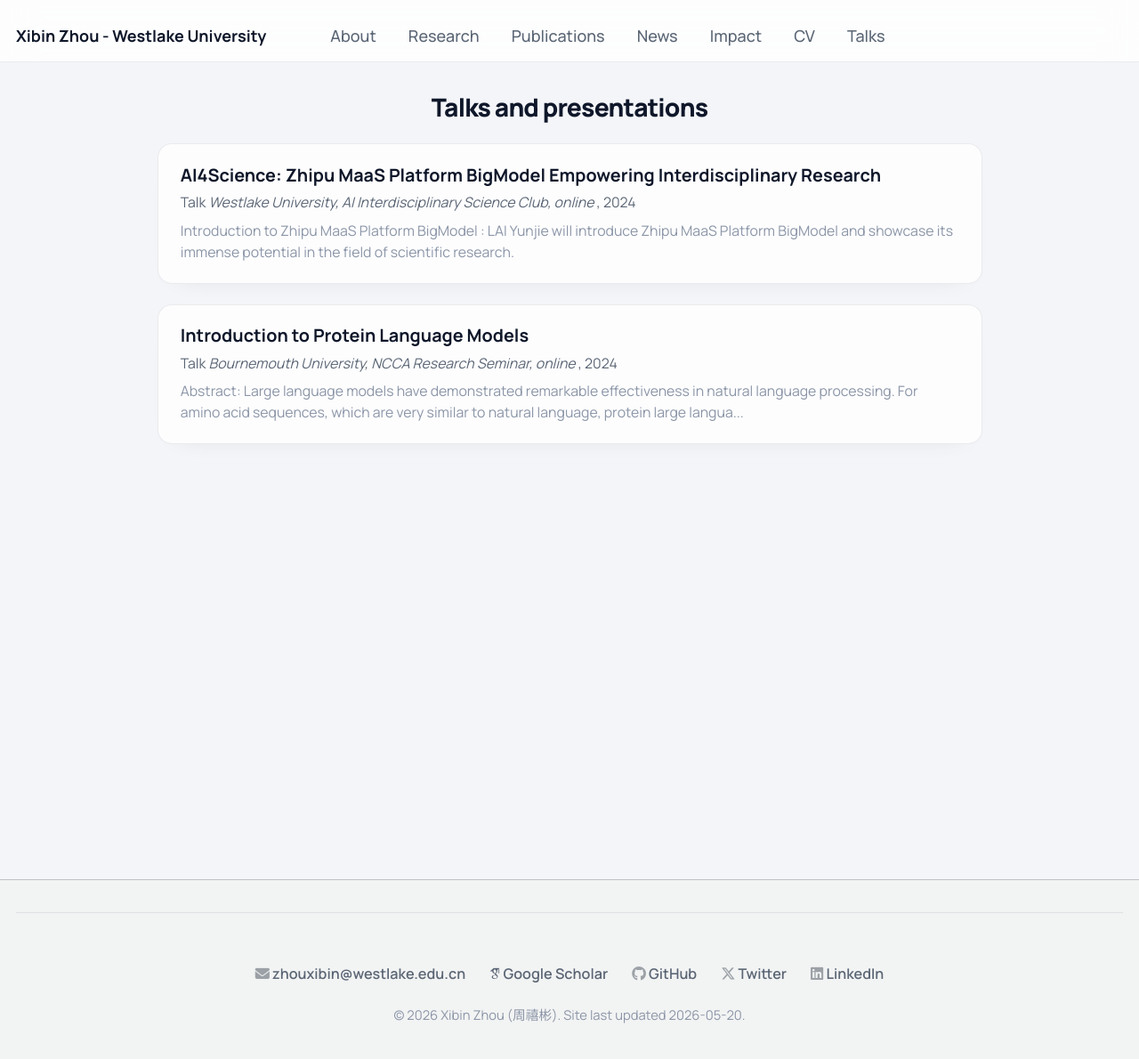
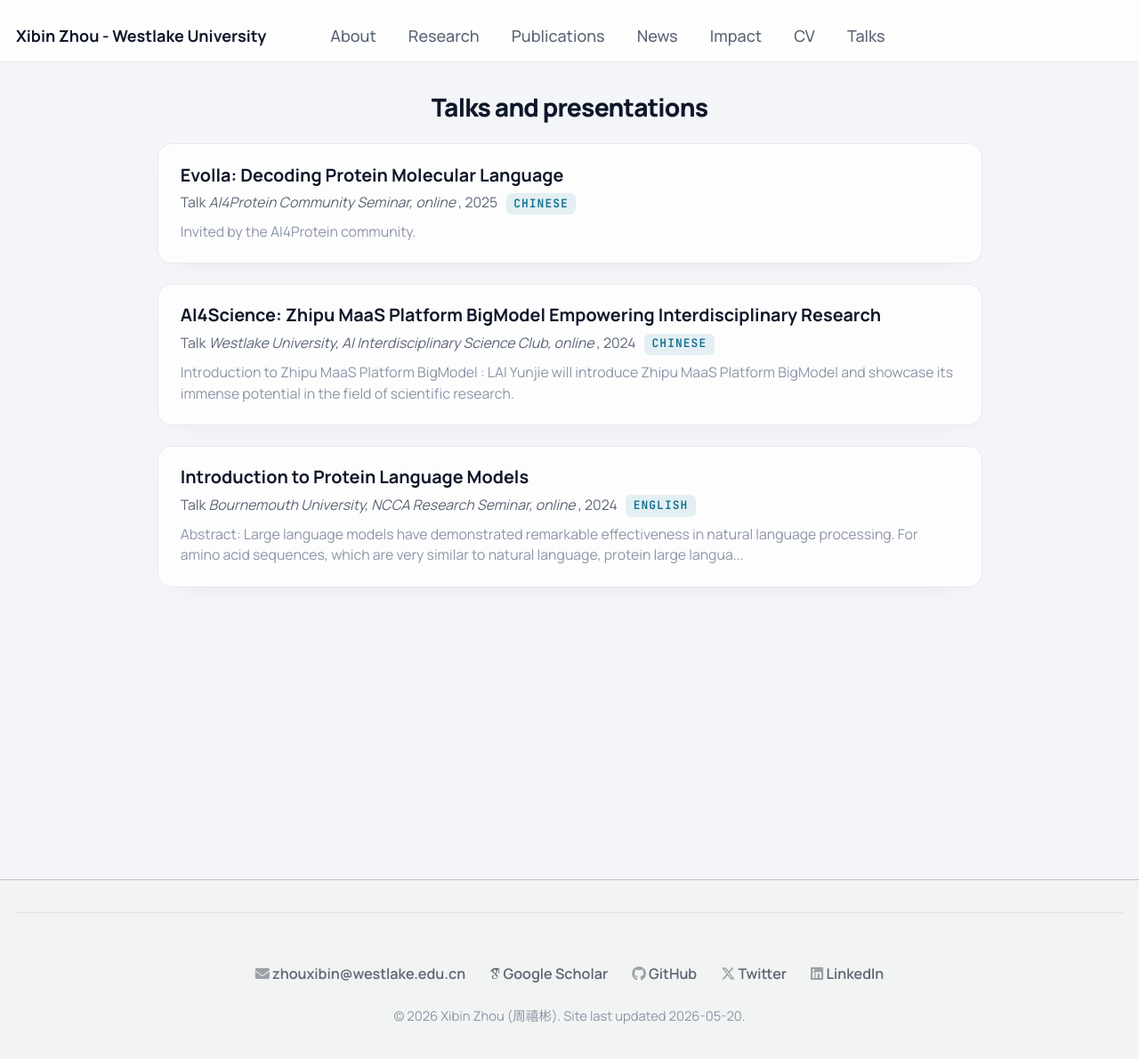
Before and after one commit to zhoubay/zhoubay.github.io, a Jekyll site: the page built from _pages/talks.html, in a window 1280 px wide and 1206 px high. Shown: the top 1190 px of the window at 89% size. Built offline with Jekyll 4.4.1, drawn with Linux system fonts in a browser that asks for light colours; some web fonts are replaced.

Commit message:
Add language support for talks: Introduce language metadata in talk entries, update templates to display language information, and create a new YAML file for language labels. Enhance styling for language tags in talk cards.

```diff
--- /dev/null
+++ b/_data/talk_languages.yml
@@ -0,0 +1,3 @@
+en: English
+zh: Chinese
+en-zh: Bilingual
--- a/_includes/talk-card.html
+++ b/_includes/talk-card.html
@@ -9,6 +9,12 @@
     {% if include.type %}{{ include.type }}{% endif %}
     {% if include.venue %}<em>{{ include.venue }}</em>{% endif %}
     {% if include.date %}, {{ include.date | date: "%Y" }}{% endif %}
+    {% if include.language %}
+      {% assign lang_label = site.data.talk_languages[include.language] %}
+      {% if lang_label %}
+        <span class="journal-tag tag-default talk-card__lang">{{ lang_label }}</span>
+      {% endif %}
+    {% endif %}
   </p>
   {% endif %}
   {% if include.excerpt %}
--- a/_layouts/talk.html
+++ b/_layouts/talk.html
@@ -34,6 +34,12 @@ layout: default
           <p class="page__date"><strong><i class="fa fa-fw fa-calendar" aria-hidden="true"></i>Date:</strong> <time datetime="{{ page.modified | date: "%Y-%m-%d" }}">{{ page.modified | date: "%B %d, %Y" }}</time></p>
         {% elsif page.date %}
           <p class="page__date"><strong><i class="fa fa-fw fa-calendar" aria-hidden="true"></i>Date:</strong> <time datetime="{{ page.date | date_to_xmlschema }}">{{ page.date | date: "%B %d, %Y" }}</time></p>
+        {% endif %}
+        {% if page.language %}
+          {% assign lang_label = site.data.talk_languages[page.language] %}
+          {% if lang_label %}
+            <p class="page__meta"><strong>Language:</strong> {{ lang_label }}</p>
+          {% endif %}
         {% endif %}
         {% if page.talk_type %}<p>{{page.talk_type}} at {{ page.venue }},  {{page.location}} {% endif %}
 
--- a/_pages/talks.html
+++ b/_pages/talks.html
@@ -23,6 +23,7 @@ classes:
     venue=post.venue
     type=post.type
     date=post.date
+    language=post.language
     excerpt=post.excerpt
   %}
   {% endfor %}
--- a/_sass/_components.scss
+++ b/_sass/_components.scss
@@ -338,6 +338,11 @@
     color: var(--text-muted);
   }
 
+  &__lang {
+    margin-left: 0.35rem;
+    vertical-align: middle;
+  }
+
   &__excerpt {
     margin: 0;
     font-size: 0.88rem;
--- /dev/null
+++ b/_talks/2025-02-22-Evolla-AI4Protein-talk.md
@@ -0,0 +1,19 @@
+---
+title: "Evolla: Decoding Protein Molecular Language"
+collection: talks
+type: "Talk"
+language: zh
+permalink: /talks/Evolla-AI4Protein
+venue: "AI4Protein Community Seminar, online"
+date: 2025-02-22
+location: "Online"
+link: "https://www.bilibili.com/video/BV1NAPueqEJr"
+---
+
+Invited by the [AI4Protein](https://mp.weixin.qq.com/s/PgbhpmrcL3cwSElslDSymA) community.
+
+Abstract: Sequence determines structure, and structure determines function. Recent advances in sequencing and structure prediction (e.g., AlphaFold) have made it possible to obtain protein sequences and structures at scale. A natural next question is how to derive textual, functional descriptions directly from protein sequence and structure. Evolla is a protein-to-text multimodal large language model trained on 546 million (protein, question, answer) triplets, comprising over 150 billion word tokens. After pretraining, Evolla is further refined with Direct Preference Optimization (DPO) and Retrieval-Augmented Generation (RAG). We also introduce Instructional Response Space (IRS) for evaluation; on EC number classification, Evolla-10B performs comparably to CLEAN, demonstrating strong functional inference capability.
+
+Related resources: [GitHub](https://github.com/westlake-repl/Evolla) · [Demo](http://www.chat-protein.com/)
+
+Recording: [Bilibili](https://www.bilibili.com/video/BV1NAPueqEJr)
```
Also changed, not shown: _talks/2024-10-23-NCCA-talk.md (+1 -0 lines), _talks/2024-12-12-GLM-talk.md (+1 -0 lines).
